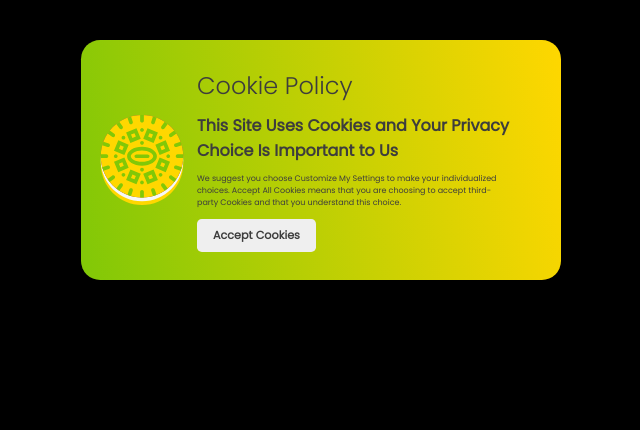
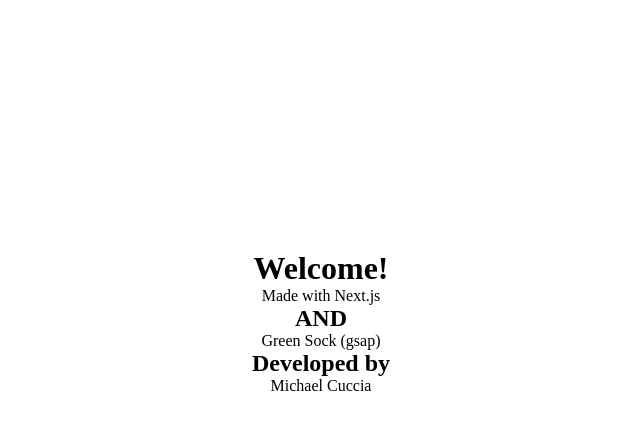
Before and after one commit to michaelpaulcuccia/gsap_animations, a Next.js app in the folder client/: page / in a window 1280 px wide. Shown: the top 430 px of the page, without its empty margins (319-959 px from the left). Built offline with nearby package versions, Linux system fonts and the light colour scheme.

Commit message:
removed cookie code for deployment attempt

```diff
--- a/client/pages/index.js
+++ b/client/pages/index.js
@@ -1,5 +1,5 @@
 import Head from "next/head";
-import Cookie from "../components/Cookie.js";
+//import Cookie from "../components/Cookie.js";
 import styles from "../styles/Home.module.css";
 
 export default function Home() {
@@ -10,7 +10,7 @@
         <meta name="description" content="Generated by create next app" />
         <link rel="icon" href="/favicon.ico" />
       </Head>
-      <Cookie />
+      {/* <Cookie /> */}
       <div className={styles.content}>
         <h1>Welcome!</h1>
         <p>Made with Next.js</p>
```
